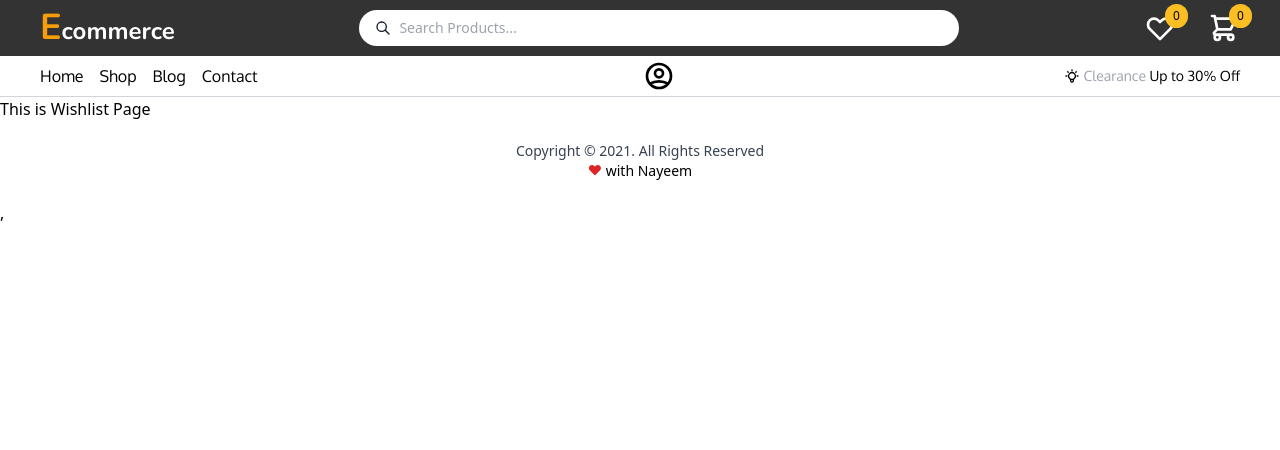
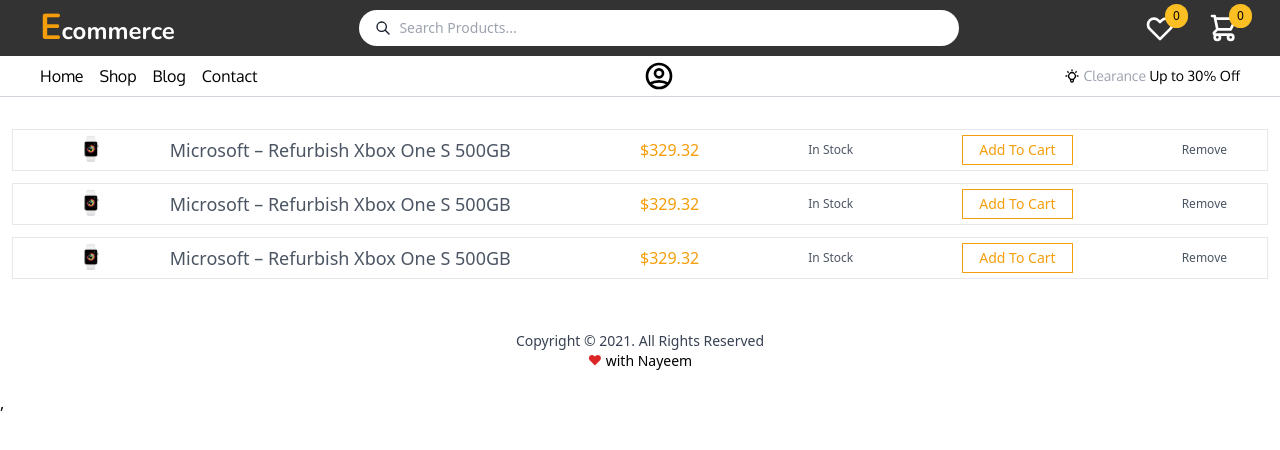
Before and after one commit to nayeemuddin-bd100/ecommerce-react, a React (Create React App) app: page /wishlist in a window 1280 px wide. Shown: the top 450 px of the page. Built offline with nearby package versions, Linux system fonts and the light colour scheme.

Commit message:
feat: created wishlist page

```diff
--- a/src/pages/WishList.jsx
+++ b/src/pages/WishList.jsx
@@ -1,7 +1,14 @@
 import React from 'react';
+import WishListItem from '../components/WishListItem/WishListItem';
 
 function WishList() {
-    return <div>This is Wishlist Page</div>;
+    return (
+        <div className="py-5 px-3">
+            <WishListItem />
+            <WishListItem />
+            <WishListItem />
+        </div>
+    );
 }
 
 export default WishList;
```
